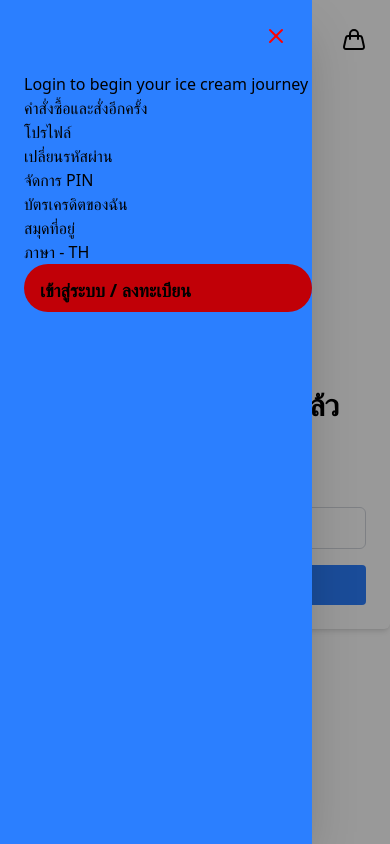
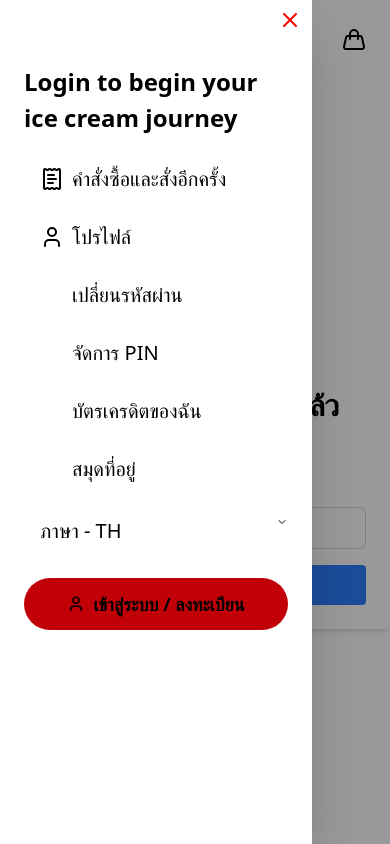
Before and after one commit to paicit0/swensens_nextjs, a Next.js app: page /login in a window 390 px wide. Both pictures are taken after a click on the button 36 px from the left and 40 px from the top of the page. Shown: the top 844 px of the page. Built offline with nearby package versions, Linux system fonts and the light colour scheme.

Commit message:
feat: sidebar styling done

```diff
--- a/src/app/components/Header.tsx
+++ b/src/app/components/Header.tsx
@@ -19,13 +19,13 @@ export default function Header() {
           </button>
 
           {isOpened && (
-            <div className="">
+            <div>
               <div
                 className="fixed inset-0 bg-black/40 z-40"
                 onClick={() => setIsOpened(false)}
               />
-              <div className="fixed w-4/5 h-full pl-[24px] top-0 left-0 z-50 bg-blue-500 shadow-2xl">
-                <div className="flex justify-end p-4">
+              <div className="fixed w-4/5 h-full top-0 left-0 z-50 bg-white shadow-2xl">
+                <div className="absolute right-0.5 top-0.1">
                   <button
                     className="p-2 hover:bg-blue-600 rounded-full transition-colors"
                     onClick={() => setIsOpened(false)}
--- a/src/app/components/Sidebar.tsx
+++ b/src/app/components/Sidebar.tsx
@@ -2,6 +2,7 @@
 
 "use client";
 
+import { ChevronDown, ReceiptText, User } from "lucide-react";
 import Link from "next/link";
 
 interface SidebarProps {
@@ -10,18 +11,43 @@ interface SidebarProps {
 
 export default function Sidebar({ onClose }: SidebarProps) {
   return (
-    <div className="flex flex-col">
-      <div>Login to begin your ice cream journey</div>
-      <div>คำสั่งซื้อและสั่งอีกครั้ง</div>
-      <div>โปรไฟล์</div>
-      <div>เปลี่ยนรหัสผ่าน</div>
-      <div>จัดการ PIN</div>
-      <div>บัตรเครดิตของฉัน</div>
-      <div>สมุดที่อยู่</div>
-      <div>ภาษา - TH</div>
+    <div className="flex flex-col pl-6 pr-6 pt-16 pb-4">
+      <div className="text-[24px] pb-3 font-semibold">
+        Login to begin your ice cream journey
+      </div>
+      <div className="flex flex-col pl-12 pt-4 gap-4 text-[20px]">
+        <div className="flex flex-row gap-2 pb-3 -ml-8">
+          <div className="self-center">
+            <ReceiptText />
+          </div>
+          <div>คำสั่งซื้อและสั่งอีกครั้ง</div>
+        </div>
+        <div className="flex flex-row gap-2 pb-3 -ml-8">
+          <div className="self-center">
+            <User />
+          </div>
+          <div>โปรไฟล์</div>
+        </div>
+        <div className="pb-3">เปลี่ยนรหัสผ่าน</div>
+        <div className="pb-3">จัดการ PIN</div>
+        <div className="pb-3">บัตรเครดิตของฉัน</div>
+        <div className="pb-8">สมุดที่อยู่</div>
+      </div>
+      <div className="flex flex-row justify-between pl-4 pb-8 text-[20px]">
+        <div>ภาษา - TH</div>
+        <div>
+          <ChevronDown size={12}/>
+        </div>
+      </div>
+
       <Link href="/login" onClick={onClose}>
-        <div className="relative lg:flex items-center justify-center gap-2 h-12 min-w-[12rem] px-4 py-3 rounded-full font-semibold text-lg text-black bg-red-700 hover:bg-red-600 disabled:bg-gray-400">
-          <div className="flex items-center">เข้าสู่ระบบ / ลงทะเบียน</div>
+        <div className="flex items-center justify-center px-4 py-3 rounded-full font-semibold text-lg text-black bg-red-700 hover:bg-red-600 disabled:bg-gray-400">
+          <div className="flex flex-row gap-2 items-center self-center content-center">
+            <div><User size={18}/></div>
+            <div>เข้าสู่ระบบ / ลงทะเบียน</div>
+
+
+          </div>
         </div>
       </Link>
     </div>
```
